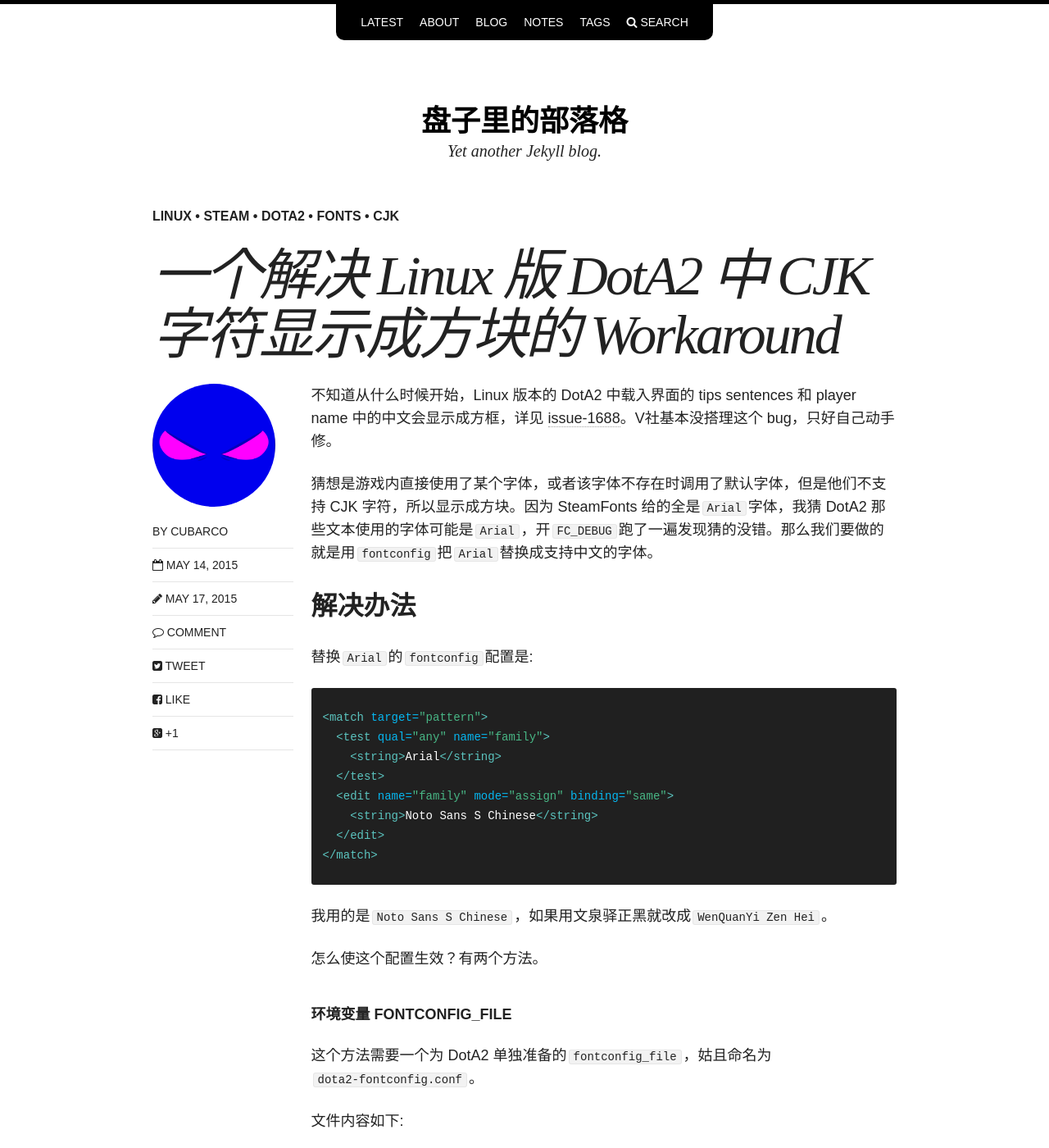
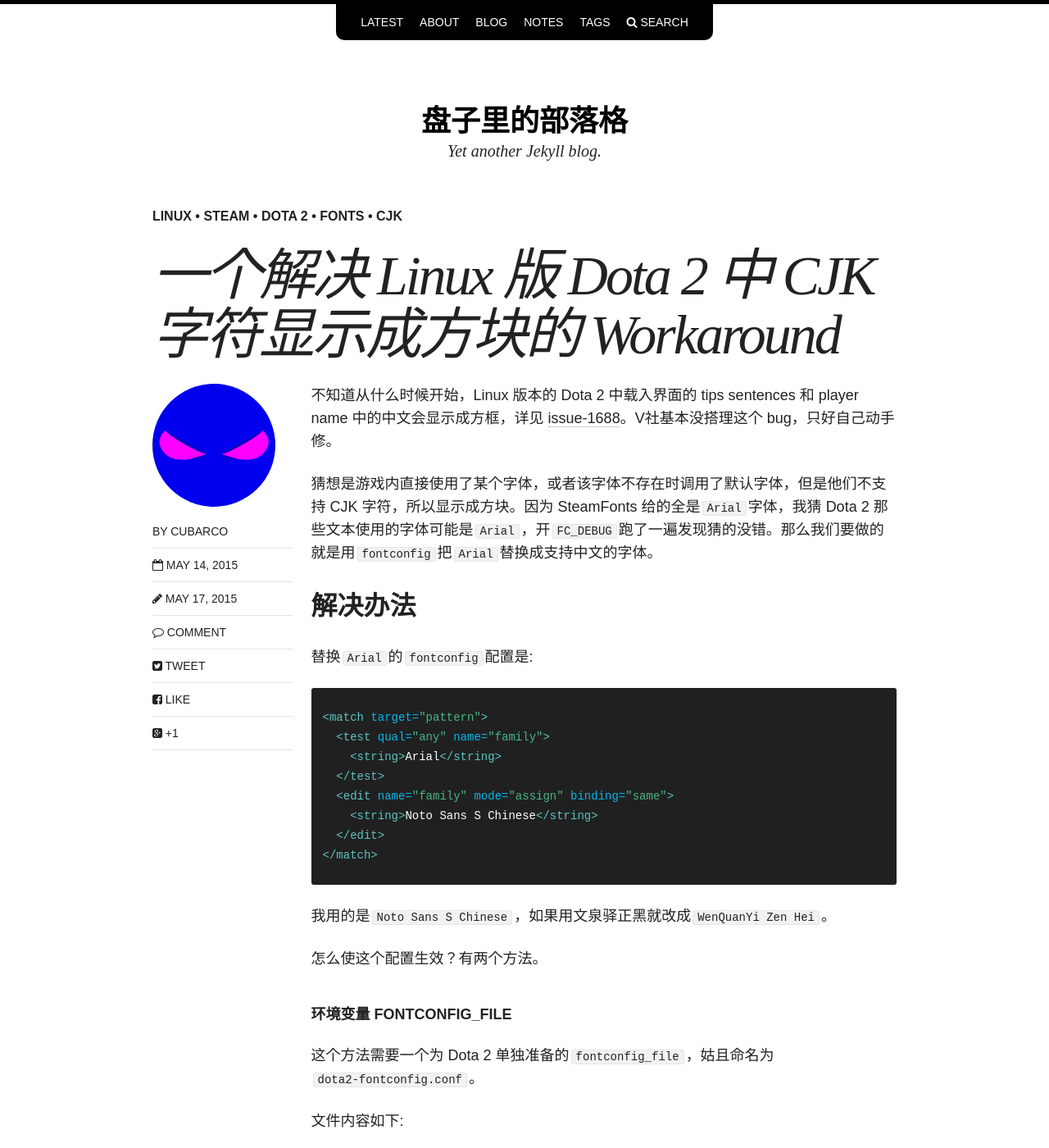
Before and after one commit to cubarco/cubarco.github.io-archived, a Jekyll site: the page built from _posts/blog/2015-05-14-dota2-blocky-cjk-fonts-workaround.md, in a window 1280 px wide and 1400 px high. Shown: the whole window at 82% size. Built offline with Jekyll 4.4.1, drawn with Linux system fonts in a browser that asks for light colours; nearby versions of some CDN libraries; comment, search, counter and statistics services are not loaded; some of the changed text lies outside the part shown.

Commit message:
Update 2015-05-14-dota2-blocky-cjk-fonts-workaround
The correct term of the name is "Dota 2" other than DotA2

```diff
--- a/_posts/blog/2015-05-14-dota2-blocky-cjk-fonts-workaround.md
+++ b/_posts/blog/2015-05-14-dota2-blocky-cjk-fonts-workaround.md
@@ -1,19 +1,19 @@
 ---
-title: 一个解决 Linux 版 DotA2 中 CJK 字符显示成方块的 Workaround
+title: 一个解决 Linux 版 Dota 2 中 CJK 字符显示成方块的 Workaround
 layout: post
 categories: blog
 tags:
   - Linux
   - Steam
-  - DotA2
+  - Dota 2
   - Fonts
   - CJK
 modified: 2015-05-17
 ---
 
-不知道从什么时候开始，Linux 版本的 DotA2 中载入界面的 tips sentences 和 player name 中的中文会显示成方框，详见 [issue-1688](https://github.com/ValveSoftware/Dota-2/issues/1688)。V社基本没搭理这个 bug，只好自己动手修。
+不知道从什么时候开始，Linux 版本的 Dota 2 中载入界面的 tips sentences 和 player name 中的中文会显示成方框，详见 [issue-1688](https://github.com/ValveSoftware/Dota-2/issues/1688)。V社基本没搭理这个 bug，只好自己动手修。
 
-猜想是游戏内直接使用了某个字体，或者该字体不存在时调用了默认字体，但是他们不支持 CJK 字符，所以显示成方块。因为 SteamFonts 给的全是`Arial`字体，我猜 DotA2 那些文本使用的字体可能是`Arial`，开`FC_DEBUG`跑了一遍发现猜的没错。那么我们要做的就是用`fontconfig`把`Arial`替换成支持中文的字体。
+猜想是游戏内直接使用了某个字体，或者该字体不存在时调用了默认字体，但是他们不支持 CJK 字符，所以显示成方块。因为 SteamFonts 给的全是`Arial`字体，我猜 Dota 2 那些文本使用的字体可能是`Arial`，开`FC_DEBUG`跑了一遍发现猜的没错。那么我们要做的就是用`fontconfig`把`Arial`替换成支持中文的字体。
 
 ## 解决办法
 替换`Arial`的`fontconfig`配置是:
@@ -32,7 +32,7 @@
 怎么使这个配置生效？有两个方法。
 
 ###### 环境变量 FONTCONFIG_FILE
-这个方法需要一个为 DotA2 单独准备的`fontconfig_file`，姑且命名为`dota2-fontconfig.conf`。
+这个方法需要一个为 Dota 2 单独准备的`fontconfig_file`，姑且命名为`dota2-fontconfig.conf`。
 
 文件内容如下:
 {% highlight xml %}
@@ -58,7 +58,7 @@
 export FONTCONFIG_FILE=/path/to/dota2-fontconfig.conf
 steam
 {% endhighlight %}
-再运行 DotA2 就不会有方块的困扰了。
+再运行 Dota 2 就不会有方块的困扰了。
 
 ###### 写进`fonts.conf`
 另一个方法是直接把字体替换的配置写进`fonts.conf`，比如`~/.fonts.conf`或者`$XDG_CONFIG_HOME/fontconfig/fonts.conf`。
```
